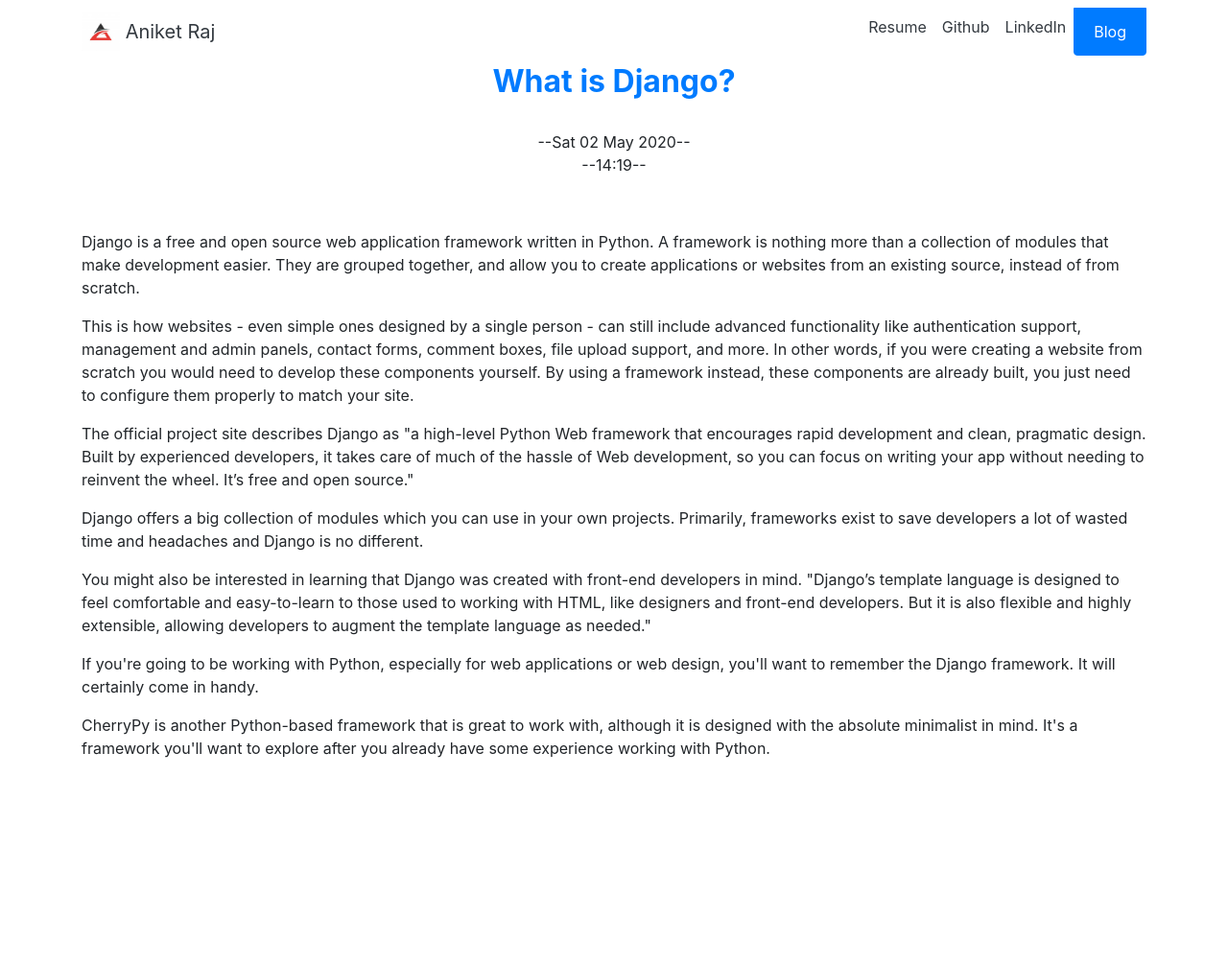
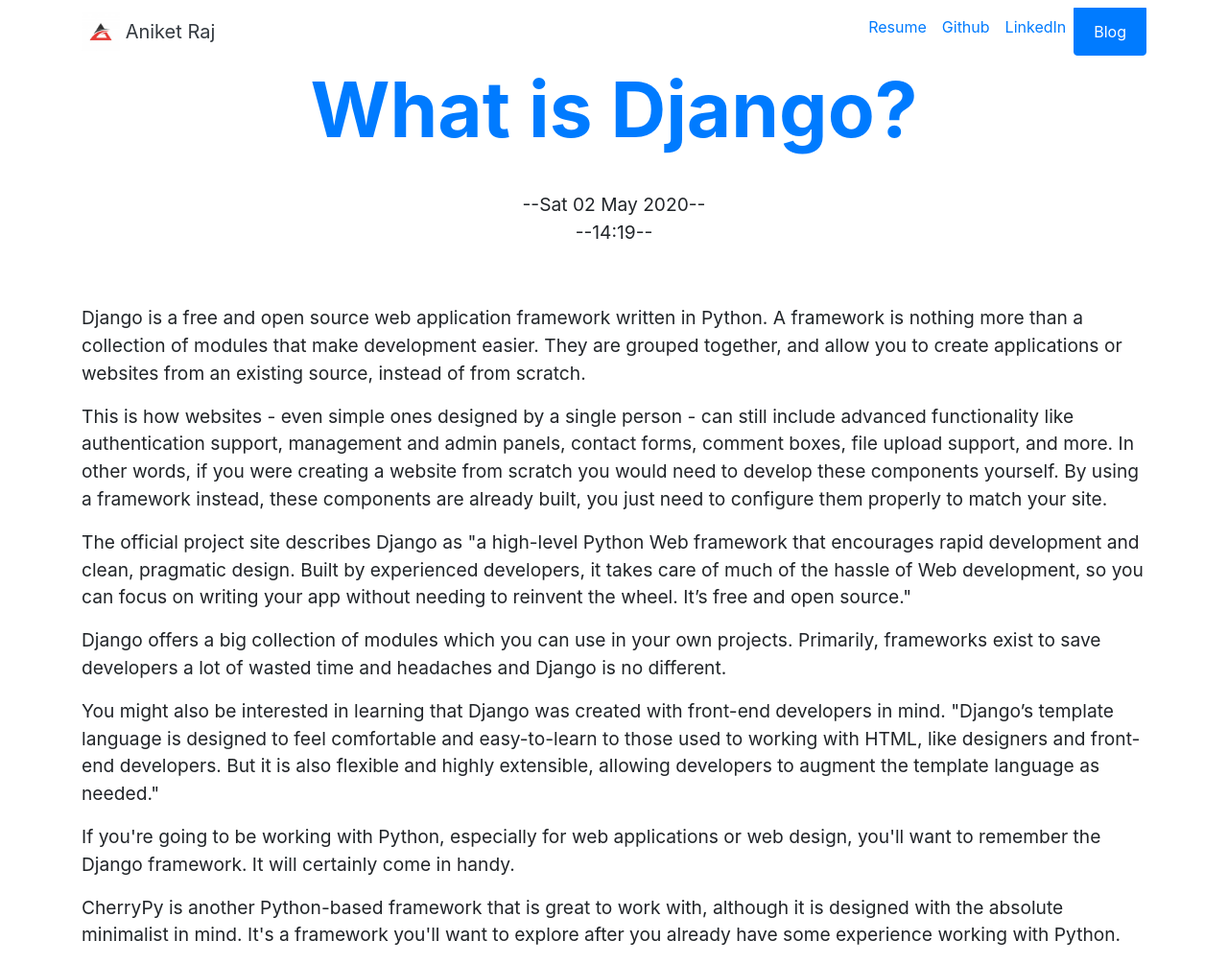
Before and after one commit to Aniket1317/Personal-Portfolio, a Django app: page /blog/1 in a window 1280 px wide. Shown: the whole page at 96% size. Before the commit the page ends 790 px from the top, so only its background shows below. Run offline with Django 3.2, Linux system fonts and the light colour scheme; data comes from the database, SQL or seed files in the repository; some libraries are stand-ins or nearby versions.

Commit message:
second commit

```diff
--- a/blog/templates/blog/detail.html
+++ b/blog/templates/blog/detail.html
@@ -2,8 +2,8 @@
 
 {% block content %}
 
-<div class="container">
-<h2 class="text-center font-weight-bolder text-primary">{{ blog.title }}</h2><br>
+<div class="container" id="hometext">
+<h2 class="text-center font-weight-bolder text-primary" id="blogdetailtitle">{{ blog.title }}</h2><br>
 <p class="text-center">--{{ blog.date|date:'D d M Y' }}--<br>--{{ blog.date|time:"H:i" }}--</p><br>
 <p class="text-center">{{ blog.description|linebreaks }}</p>
 </div>
--- /dev/null
+++ b/portfolio_app/static/portfolio_app/custom.css
@@ -0,0 +1,12 @@
+@media (min-width: 992px){
+	#hometext {
+		font-size: 1.2rem;
+	}
+	#blogdetailtitle {
+		font-size: 5rem;
+	}
+}
+
+.navbar-nav .nav-link:hover {
+	color:rgba(0,0,0,5); !important;
+}
--- a/portfolio_app/templates/portfolio_app/base.html
+++ b/portfolio_app/templates/portfolio_app/base.html
@@ -10,6 +10,7 @@
 
     <!-- Bootstrap CSS -->
     <link rel="stylesheet" href="https://stackpath.bootstrapcdn.com/bootstrap/4.4.1/css/bootstrap.min.css" integrity="sha384-Vkoo8x4CGsO3+Hhxv8T/Q5PaXtkKtu6ug5TOeNV6gBiFeWPGFN9MuhOf23Q9Ifjh" crossorigin="anonymous">
+    <link rel="stylesheet" href="{% static 'portfolio_app/custom.css' %}">
 
     <title>Portfolio</title>
     <link rel="icon" type="image/png" href="{% static 'portfolio_app/logo.jpg' %}">
@@ -25,9 +26,9 @@
     <button class="navbar-toggler" type="button" data-toggle="collapse" data-target="#navbarSupportedContent" aria-controls="navbarSupportedContent" aria-expanded="false" aria-label="Toggle navigation"></button>
     <div class="collapse navbar-collapse" id="navbarNavAltMarkup">
     <div class="navbar-nav ml-auto">
-      <a class="nav-item nav-link text-dark" href="{% static 'portfolio_app/resume.pdf' %}">Resume</a><br>
-      <a class="nav-item nav-link text-dark" href="https://github.com/Aniket1317">Github</a>
-      <a class="nav-item nav-link text-dark" href="https://linkedin.com/in/aniket-raj-51b05b183">LinkedIn</a>
+      <a class="nav-item nav-link" href="{% static 'portfolio_app/resume.pdf' %}">Resume</a><br>
+      <a class="nav-item nav-link" href="https://github.com/Aniket1317" target="_blank">Github</a>
+      <a class="nav-item nav-link" href="https://linkedin.com/in/aniket-raj-51b05b183" target="_blank">LinkedIn</a>
       <a class="list-group-item list-group-item-action active" href="{% url 'blog:blog_home' %}">Blog</a>
     </div>
     </div>
```
Also changed, not shown: 1 other file.
